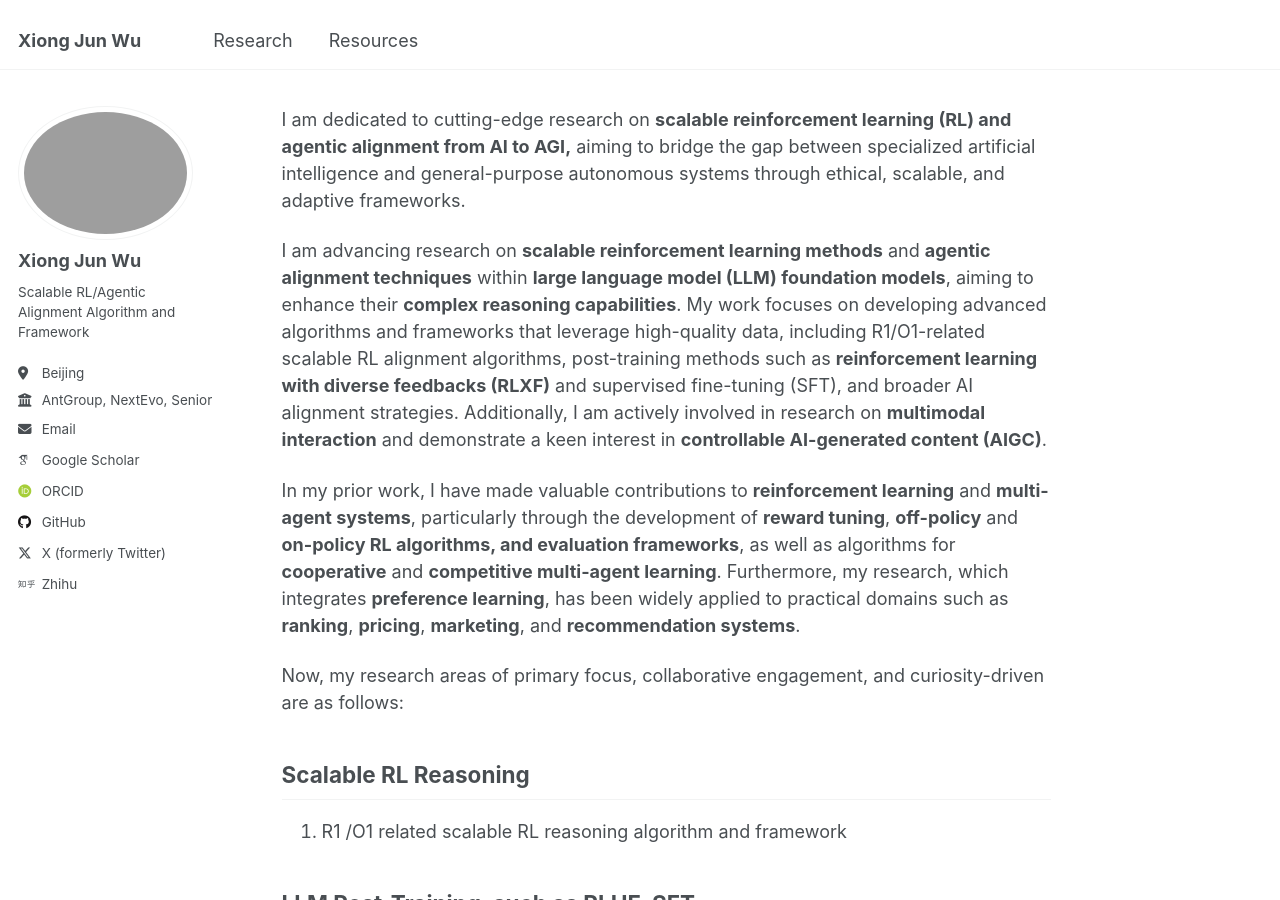
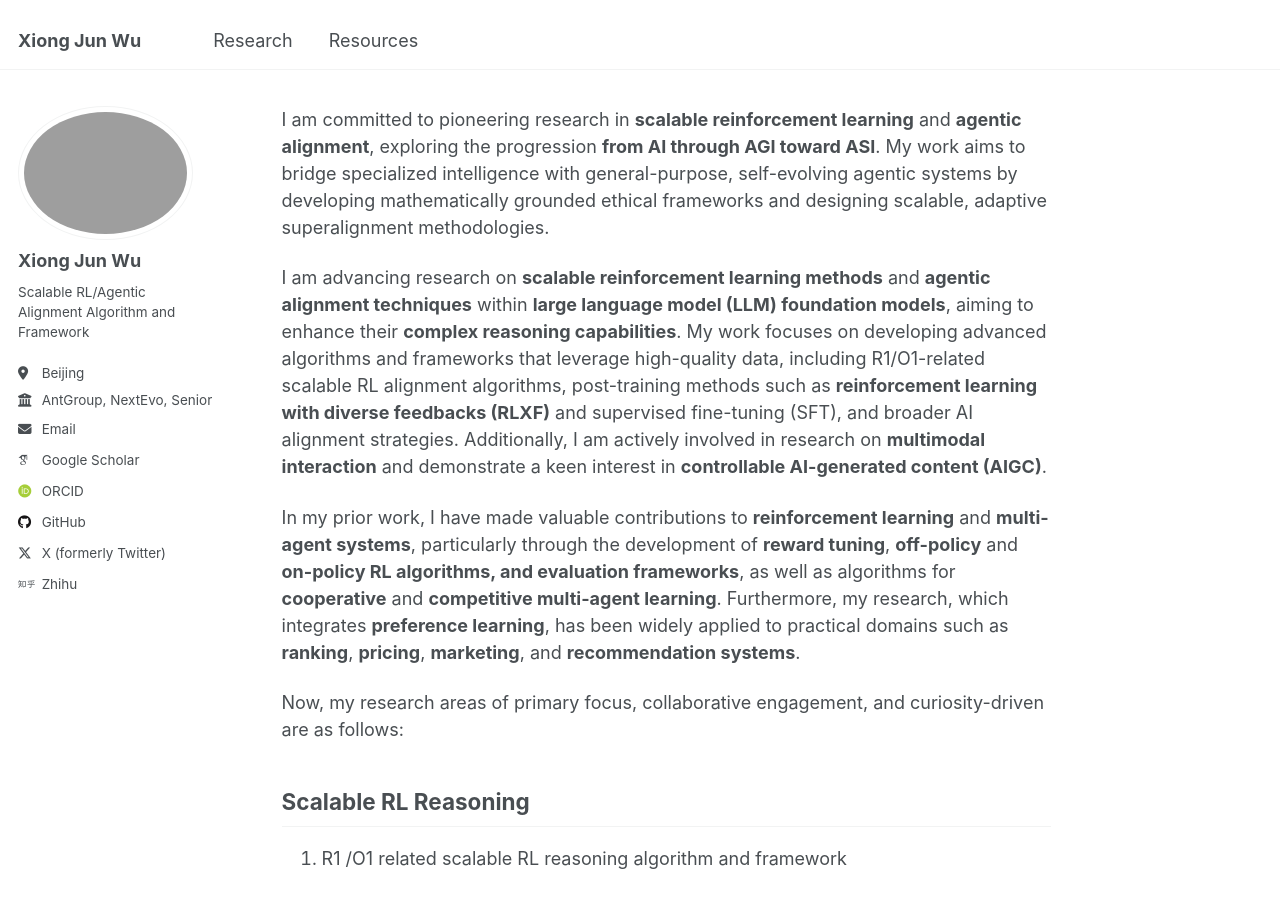
Before and after one commit to junwuxgi/junwuxgi.github.io, a Jekyll site: the page built from research.md, in a window 1280 px wide and 900 px high. Built offline with Jekyll 4.4.1, drawn with Linux system fonts in a browser that asks for light colours; some web fonts are replaced; our own code applies the rules of GitHub Pages for plain Markdown files.

Commit message:
update config

```diff
--- a/research.md
+++ b/research.md
@@ -1,4 +1,4 @@
-I am dedicated to cutting-edge research on **scalable reinforcement learning (RL) and agentic alignment from AI to AGI,** aiming to bridge the gap between specialized artificial intelligence and general-purpose autonomous systems through ethical, scalable, and adaptive frameworks.
+I am committed to pioneering research in **scalable reinforcement learning** and **agentic alignment**, exploring the progression **from AI through AGI toward ASI**. My work aims to bridge specialized intelligence with general-purpose, self-evolving agentic systems by developing mathematically grounded ethical frameworks and designing scalable, adaptive superalignment methodologies.
 
 I am advancing research on **scalable reinforcement learning methods** and **agentic alignment techniques** within **large language model (LLM) foundation models**, aiming to enhance their **complex reasoning capabilities**. My work focuses on developing advanced algorithms and frameworks that leverage high-quality data, including R1/O1-related scalable RL alignment algorithms, post-training methods such as **reinforcement learning with diverse feedbacks (RLXF)** and supervised fine-tuning (SFT), and broader AI alignment strategies. Additionally, I am actively involved in research on **multimodal interaction** and demonstrate a keen interest in **controllable AI-generated content (AIGC)**.
 
```
